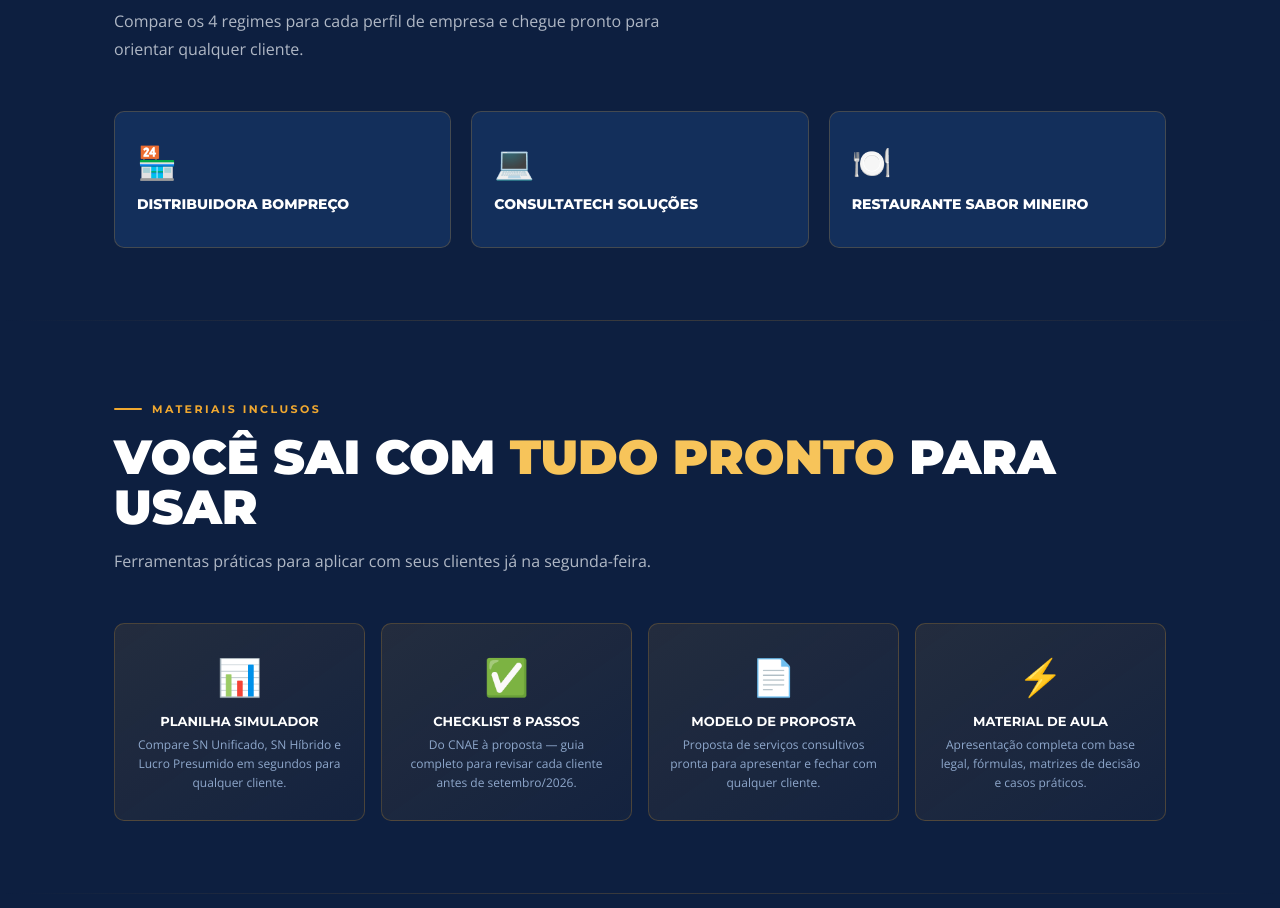
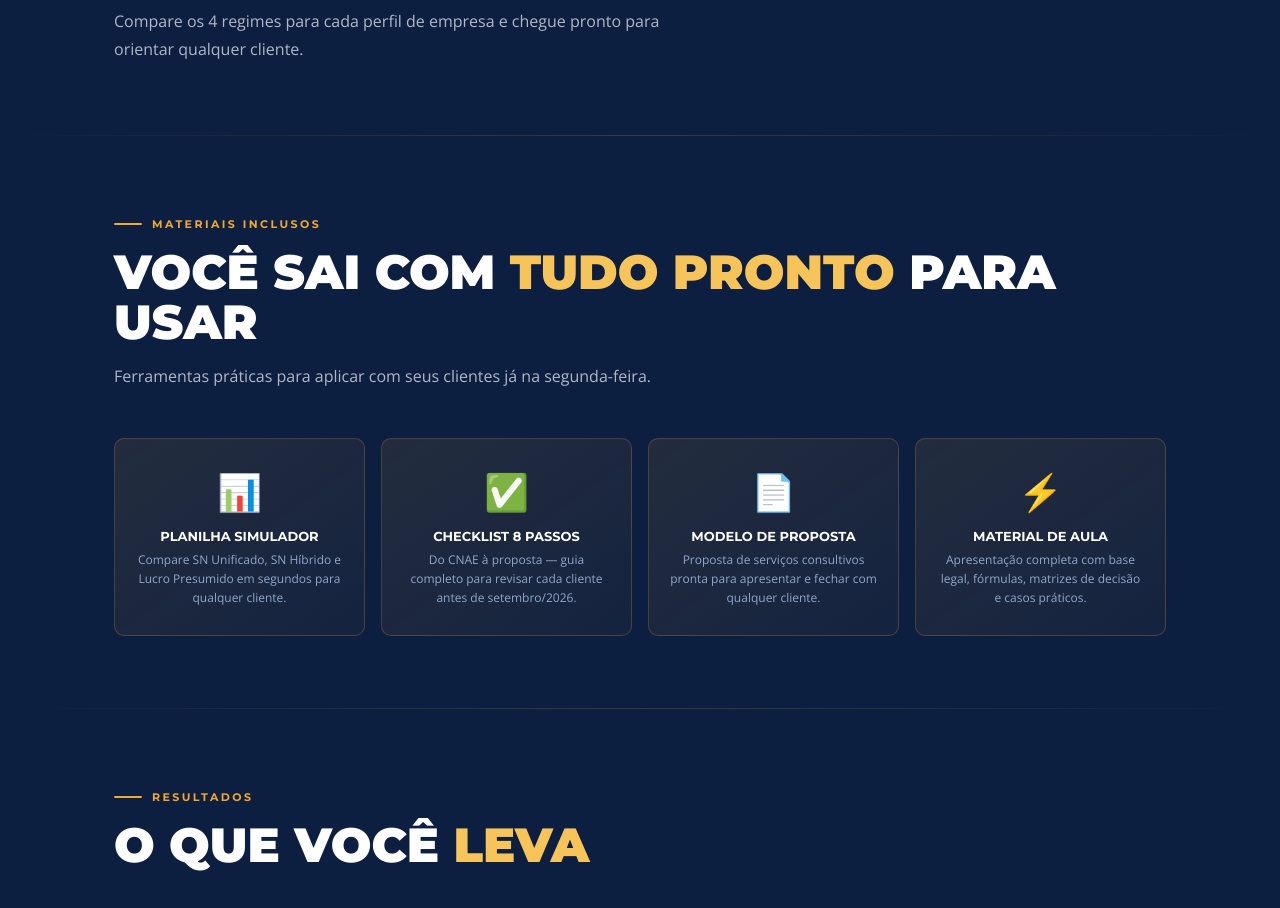
Before and after one commit to opatriciaalves/imersao-simples-nacional-reforma-tributaria, a plain HTML site: page index.html in a window 1280 px wide. Shown: the part 3366-4274 px from the top of the page. Drawn offline with nearby package versions, Linux system fonts and the light colour scheme.

Commit message:
Remove case cards from cases grid
Removed case cards from the cases grid section.

```diff
--- a/index.html
+++ b/index.html
@@ -679,18 +679,6 @@
     <h2 class="section-title reveal">3 Simulações com <em>Dados Reais</em></h2>
     <p class="section-lead reveal">Compare os 4 regimes para cada perfil de empresa e chegue pronto para orientar qualquer cliente.</p>
 
-    <div class="cases-grid">
-      <div class="case-card reveal">
-        <div class="case-icon">🏪</div>
-        <div class="case-title">Distribuidora BomPreço</div>
-      </div>
-      <div class="case-card reveal">
-        <div class="case-icon">💻</div>
-        <div class="case-title">ConsultaTech Soluções</div>
-      </div>
-      <div class="case-card reveal">
-        <div class="case-icon">🍽️</div>
-        <div class="case-title">Restaurante Sabor Mineiro</div>
       </div>
     </div>
   </div>
```
